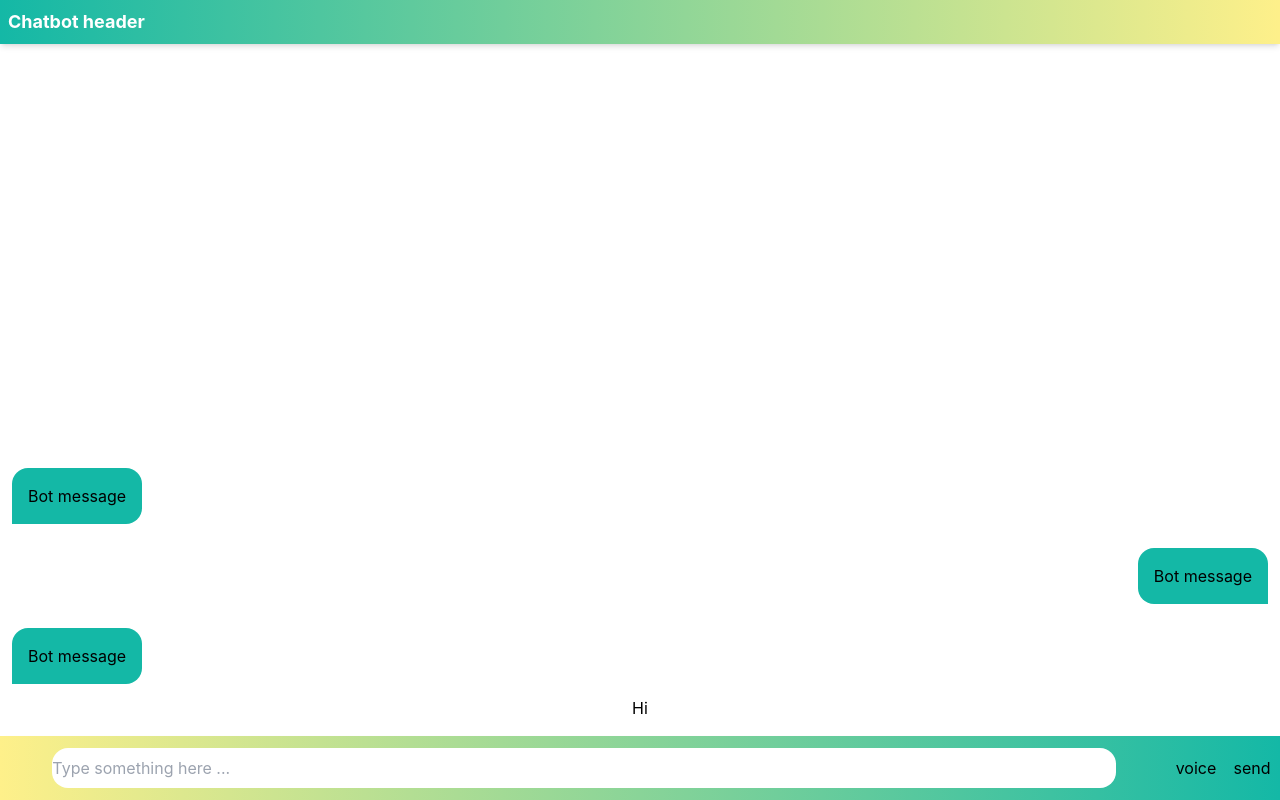
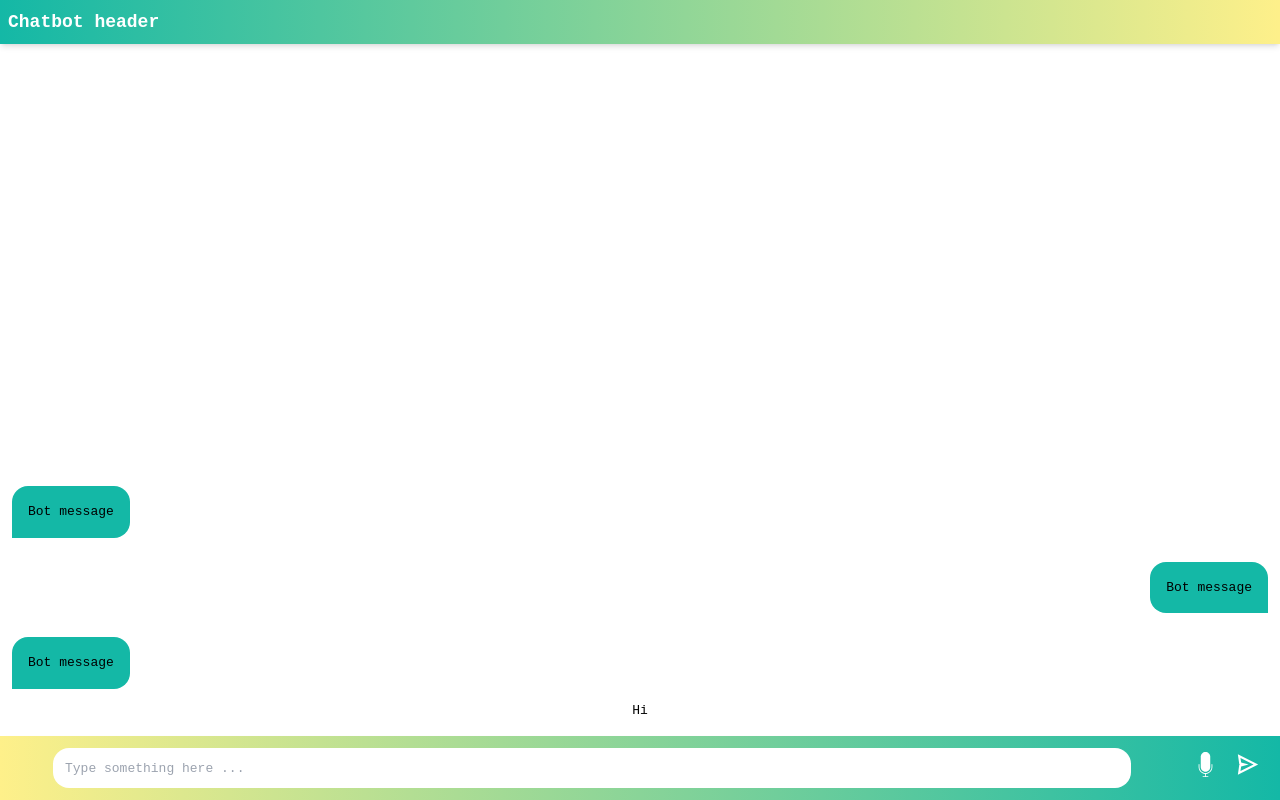
Before and after one commit to kaoutar-ou/chatbot-react, a React (Create React App) app: page / in a window 1280 px wide. Built offline with nearby package versions, Linux system fonts and the light colour scheme.

Commit message:
KO : Primary design ...

```diff
--- a/src/components/chatbot/index.js
+++ b/src/components/chatbot/index.js
@@ -1,25 +1,19 @@
 import React from "react";
 import "./style.css"
+import send from "../../send.svg"
+import voice from "../../micro.svg"
+
 function Chatbot() {
   return (
-    <div className="h-screen">
+
+    <div className="h-screen chatbot">
       <div className="flex w-full h-18 fixed bg-gradient-to-r from-teal-500 to-yellow-200 shadow-md z-50">
         <span className="flex items-center text-white font-bold text-lg p-2">
           Chatbot header
         </span>
       </div>
 
-      {/* <div
-        className="flex flex-col mt-24 bg-gray-200  overflow-scroll p-2 w-full"
-        style={{ height: "80vh" }}
-      >
-        <div className="user flex flex-row my-2 w-full p-2">
-          <span className="w-2/3">hi</span>
-          <span className="w-1/3 bg-gray-100 p-2 rounded">hi</span>
-        </div>
-      </div> */}
-      {/* <div className="bottom-16 w-full"> */}
-      <div className="overflow-y-scroll min-h-screen max-h-screen flex flex-col-reverse py-20">
+      <div className="overflow-y-scroll min-h-screen max-h-screen flex flex-col-reverse py-20 chatbot-messages">
         <div>Hi</div>
         <div className="w-full flex flex-row">
           <div className="bg-teal-500 m-3 rounded-t-2xl rounded-br-2xl p-4">
@@ -37,209 +31,32 @@ function Chatbot() {
           </div>
         </div>
       </div>
-      {/* </div> */}
 
       <div className="bg-gradient-to-l from-teal-500 to-yellow-200 flex bottom-0 absolute h-16 w-full shadow-md items-center">
         <div className="flex-auto">
           <div className="rounded-lg mx-1">
             <input
-              className="w-11/12 rounded-2xl h-10 my-2 mx-2"
+              className="w-11/12 rounded-2xl h-10 my-2 mx-2 pl-3 focus:outline-none"
               type={"text"}
               placeholder="Type something here ..."
             ></input>
           </div>
         </div>
-        <div className="flex-none w-28 flex">
+        <div className="flex-none w-24 flex">
           <div className="w-1/2">
-            <button>voice</button>
+            <button>
+              <img width={25} src={voice} alt="voice"></img>
+            </button>
           </div>
-          <div className="w-1/2">
-            <button>send</button>
+          <div className="w-1/2 mr-3">
+            <button>
+              <img width={25} src={send} alt="send"></img>
+            </button>
           </div>
         </div>
       </div>
     </div>
 
-    /* <div className="flex flex-row justify-between items-center p-1 h-5/6 w-full -bottom-5">
-        <div className="flex flex-row justify-between flex-1 bg-white w-full">
-          <input
-            className=" bg-gray-200 w-2/3 p-2 "
-            placeholder="Type a message"
-          />
-          <button
-            className=" bg-black p-2 ml-2 w-1/3  text-white"
-            type="submit"
-          >
-            {" "}
-            Send
-          </button>
-        </div>
-      </div>
-      </div> */
-
-    // <div className="max-h-screen w-full overflow-hidden">
-    //   <div className="bg-gradient-to-r from-teal-500 to-yellow-200 w-full h-16 shadow-md">
-    //     Chatbot header
-    //   </div>
-    //   <div className="overflow-y-scroll max-h-screen pb-32">
-    //     {/* <div>hi</div>
-    //     <div>hi</div>
-    //     <div>hi</div>
-    //     <div>hi</div>
-    //     <div>hi</div>
-    //     <div>hi</div>
-    //     <div>hi</div>
-    //     <div>hi</div>
-    //     <div>hi</div>
-    //     <div>hi</div>
-    //     <div>hi</div>
-    //     <div>hi</div>
-    //     <div>hi</div>
-    //     <div>hi</div>
-    //     <div>hi</div>
-    //     <div>hi</div>
-    //     <div>hi</div>
-    //     <div>hi</div>
-    //     <div>hi</div>
-    //     <div>hi</div>
-    //     <div>hi</div>
-    //     <div>hi</div>
-    //     <div>hi</div>
-    //     <div>hi</div>
-    //     <div>hi</div>
-    //     <div>hi</div>
-    //     <div>hi</div>
-    //     <div>hi</div>
-    //     <div>hi</div>
-    //     <div>hi</div>
-    //     <div>hi</div>
-    //     <div>hi</div>
-    //     <div>hi</div>
-    //     <div>hi</div>
-    //     <div>hi</div>
-    //     <div>hi</div>
-    //     <div>hi</div>
-    //     <div>hi</div>
-    //     <div>hi</div>
-    //     <div>hi</div>
-    //     <div>hi</div>
-    //     <div>hi</div>
-    //     <div>hi</div>
-    //     <div>hi</div>
-    //     <div>hi</div>
-    //     <div>hi</div>
-    //     <div>hi</div>
-    //     <div>hi</div>
-    //     <div>hi</div>
-    //     <div>hi</div>
-    //     <div>hi</div>
-    //     <div>hi</div> */}
-    //     <div>hi</div>
-    //     <div>hi</div>
-    //     <div>hi</div>
-    //     <div>hi</div>
-    //     <div>hii</div>
-    //   </div>
-    //   <div className="bg-gradient-to-l from-teal-500 to-yellow-200 flex bottom-0 absolute h-16 w-full shadow-md items-center">
-    //     <div className="flex-auto">
-    //       <div className="rounded-lg mx-1">
-    //         <input
-    //           className="w-11/12 rounded-2xl h-12 my-2 mx-2"
-    //           type={"text"}
-    //           placeholder="Type something here ..."
-    //         ></input>
-    //       </div>
-    //     </div>
-    //     <div className="flex-none w-28 flex">
-    //       <div className="w-1/2">
-    //         <button>voice</button>
-    //       </div>
-    //       <div className="w-1/2">
-    //         <button>send</button>
-    //       </div>
-    //     </div>
-    //   </div>
-    // </div>
-
-    // <div className="min-h-screen w-full">
-    //   <div className="bg-gradient-to-r from-teal-500 to-yellow-200 w-full h-16 shadow-md">
-    //     Chatbot header
-    //   </div>
-    //   <div className="w-full h-full overflow-y-auto">
-    //     {/* <div className=""> */}
-    //     <div className="absolute bottom-16 w-full">
-    //       <div className="w-full flex flex-row">
-    //         <div className="bg-teal-500 m-3 rounded-t-2xl rounded-br-2xl p-4">
-    //           <div>Bot message</div>
-    //         </div>
-    //       </div>
-    //       <div className="w-full flex flex-row-reverse">
-    //         <div className="bg-teal-500 m-3 rounded-t-2xl rounded-bl-2xl p-4">
-    //           <div>User message</div>
-    //         </div>
-    //       </div>
-
-    //       <div className="w-full flex flex-row">
-    //         <div className="bg-teal-500 m-3 rounded-t-2xl rounded-br-2xl p-4">
-    //           <div>Bot message</div>
-    //         </div>
-    //       </div>
-    //       <div className="w-full flex flex-row-reverse">
-    //         <div className="bg-teal-500 m-3 rounded-t-2xl rounded-bl-2xl p-4">
-    //           <div>User message</div>
-    //         </div>
-    //       </div>
-    //       <div className="w-full flex flex-row">
-    //         <div className="bg-teal-500 m-3 rounded-t-2xl rounded-br-2xl p-4">
-    //           <div>Bot message</div>
-    //         </div>
-    //       </div>
-    //       <div className="w-full flex flex-row-reverse">
-    //         <div className="bg-teal-500 m-3 rounded-t-2xl rounded-bl-2xl p-4">
-    //           <div>User message</div>
-    //         </div>
-    //       </div>
-    //       <div className="w-full flex flex-row">
-    //         <div className="bg-teal-500 m-3 rounded-t-2xl rounded-br-2xl p-4">
-    //           <div>Bot message</div>
-    //         </div>
-    //       </div>
-    //       <div className="w-full flex flex-row-reverse">
-    //         <div className="bg-teal-500 m-3 rounded-t-2xl rounded-bl-2xl p-4">
-    //           <div>User message</div>
-    //         </div>
-    //       </div>
-
-    //       <div>
-    //         <div className="h-fit w-fit bg-teal-500 m-3 rounded-t-2xl rounded-br-2xl p-4 flex place-items-center">
-    //           <div className="w-3 h-3 rounded-3xl bg-slate-200 mx-1 animate-bounce"></div>
-    //           <div className="w-3 h-3 rounded-3xl bg-slate-200 mx-1 animate-bounce"></div>
-    //           <div className="w-3 h-3 rounded-3xl bg-slate-200 mx-1 animate-bounce"></div>
-    //         </div>
-    //       </div>
-    //     </div>
-    //     {/* </div> */}
-    //   </div>
-    //   <div className="bg-gradient-to-l from-teal-500 to-yellow-200 flex bottom-0 absolute h-16 w-full shadow-md items-center">
-    //     <div className="flex-auto">
-    //       <div className="rounded-lg mx-1">
-    //         <input
-    //           className="w-11/12 rounded-2xl h-12 my-2 mx-2"
-    //           type={"text"}
-    //           placeholder="Type something here ..."
-    //         ></input>
-    //       </div>
-    //     </div>
-    //     <div className="flex-none w-28 flex">
-    //       <div className="w-1/2">
-    //         <button>voice</button>
-    //       </div>
-    //       <div className="w-1/2">
-    //         <button>send</button>
-    //       </div>
-    //     </div>
-    //   </div>
-    // </div>
   );
 }
 
--- a/src/components/chatbot/style.css
+++ b/src/components/chatbot/style.css
@@ -1,11 +1,11 @@
 .chatbot-messages {
-  padding: 0 25px;
-  /* height: calc(100% - 100px); */
-  margin-top: auto;
-  display: flex;
-  flex-direction: column;
-  overflow-y: scroll;
-  flex-direction: column-reverse;
-  /* Hide Scrollbar */
-  /* margin-right: -25px; */
+  -ms-overflow-style: none;
+  scrollbar-width: none;
 }
+.chatbot-messages::-webkit-scrollbar {
+  display: none;
+}
+
+.chatbot {
+    font-family: monospace;
+}
```
Also changed, not shown: src/micro.svg (added), src/send.svg (added).
